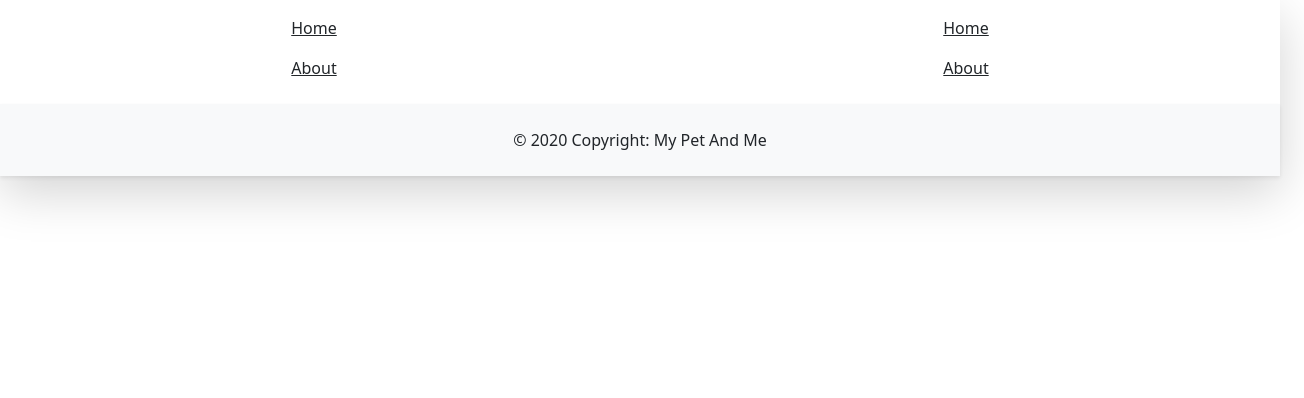
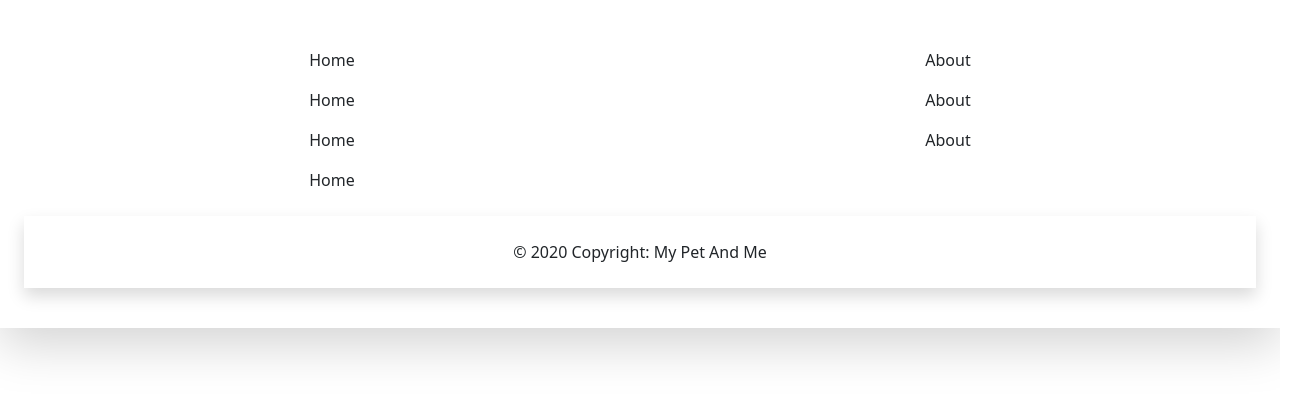
Before and after one commit to Sebas2rus/PRC01-SenaSoft, a plain HTML site: page footer.html in a window 1280 px wide. Shown: the whole page, 1304 px wide, since content can reach past the window. Drawn offline with nearby package versions, Linux system fonts and the light colour scheme.

Commit message:
Update footer.html

```diff
--- a/footer.html
+++ b/footer.html
@@ -14,18 +14,29 @@
 </head>
 <body>
     <main class=" ">
-        <footer class=" shadow-lg ">
-            <div class="row ">
-                <div class="col row  ">
-                    <a class="text-center text-dark py-3" href="">Home</a>
-                    <a class="text-center text-dark pb-4" href="">About</a>
+        <footer class="shadow-lg container-fluid">
+            <div class="p-4 row  ">
+                <div class="col justify-content-center m-0">
+
+                    <ul class="text-center list-unstyled  my-3 >
+                        <li class="list-group-ite"><a class=" nav-link text-dark" href="">Home</a></li>
+                        <li class="list-group-ite"><a class=" nav-link text-dark" href="">Home</a></li>
+                        <li class="list-group-ite"><a class=" nav-link text-dark" href="">Home</a></li>
+                        <li class="list-group-ite"><a class=" nav-link text-dark" href="">Home</a></li>
+                    </ul>
                 </div>
-                <div class="col row ">
-                    <a class="text-center text-dark py-3" href="col ">Home</a>
-                    <a class="text-center text-dark  pb-4" href="col">About</a>
-                </div>
+                <div class=" col  ">
+                    <ul class="text-center list-unstyled  my-3">
+                        <li class="list-group-ite"><a class=" nav-link text-dark" href="">About</a></li>
+                        <li class="list-group-ite"><a class=" nav-link text-dark" href="">About</a></li>
+                        <li class="list-group-ite"><a class=" nav-link text-dark" href="">About</a></li>
+
+                    </ul>
+
+
             </div>
-            <p class="bg-light shadow-sm p-4 text-center">© 2020 Copyright: My Pet And Me</p>
+            <p class=" shadow p-4 text-center text-dark">© 2020 Copyright: My Pet And Me</p>
+
         </footer>
     </main>
 </body>
```
